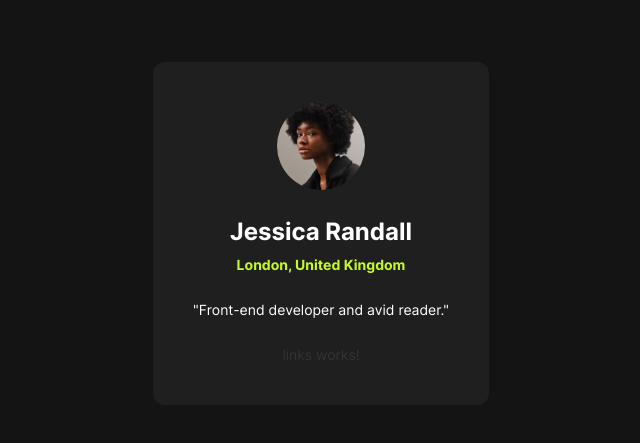
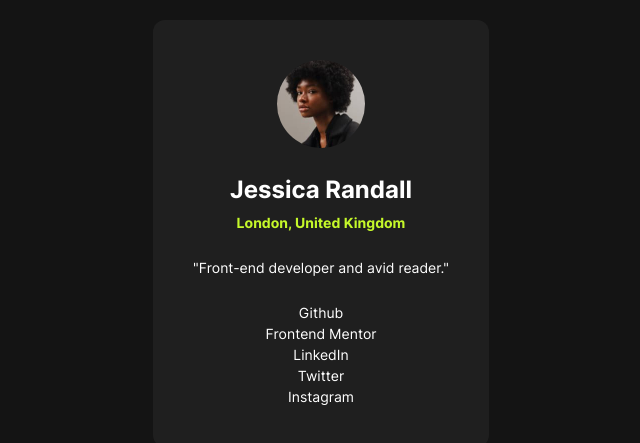
Before and after one commit to Kellenkjames/social-links, an Angular app in the folder social-links-profile/: page / in a window 1280 px wide. Shown: the part 167-610 px from the top of the page, without its empty margins (319-959 px from the left). Built offline with nearby package versions, Linux system fonts and the light colour scheme.

Commit message:
feat: add control flow for dynamic links

```diff
--- a/social-links-profile/src/app/links/links.component.html
+++ b/social-links-profile/src/app/links/links.component.html
@@ -1 +1,5 @@
-<p>links works!</p>
+<ul class="links__list">
+  @for (link of links; track $index) {
+  <li class="links__list__link">{{ link }}</li>
+  }
+</ul>
--- a/social-links-profile/src/styles.scss
+++ b/social-links-profile/src/styles.scss
@@ -106,6 +106,10 @@ img {
   display: block;
   max-width: 100%;
   height: auto;
+}
+
+li {
+  list-style: none;
 }
 
 // -----------------------------------------------------
```
